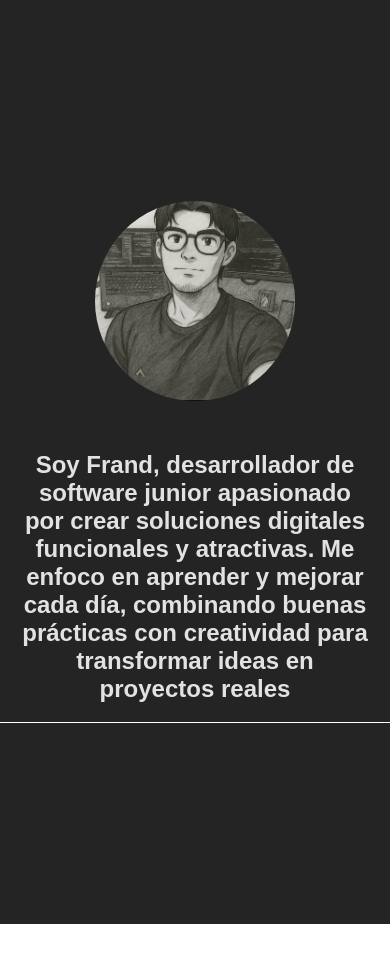
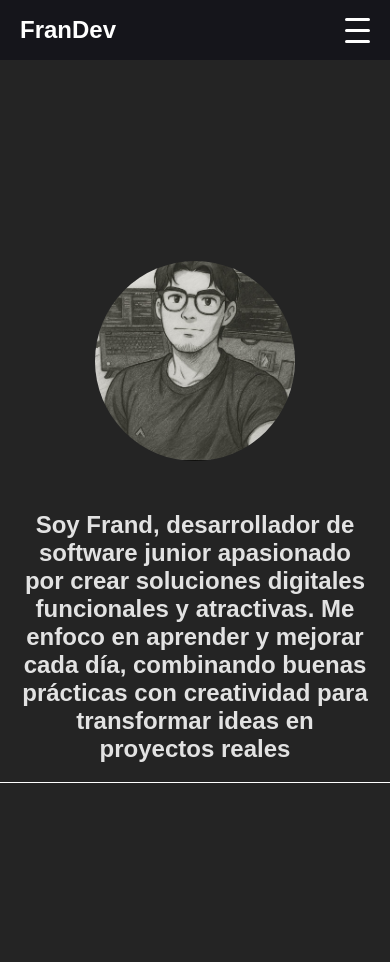
Before and after one commit to frand-lebaza/portfolio, a React (Vite) app: page / in a window 390 px wide. Shown: the top 962 px of the page. Before the commit the page ends 924 px from the top, so only its background shows below. Built offline with nearby package versions, Linux system fonts and the light colour scheme.

Commit message:
navbar responsive

```diff
--- a/src/App.jsx
+++ b/src/App.jsx
@@ -14,7 +14,7 @@ function App() {
     <>
     <GlobalStyle/>
       <BrowserRouter>
-        {/* <NavBar /> */}
+        <NavBar />
         <AppRoutes />
       </BrowserRouter>
     </>
--- a/src/components/NavBar.jsx
+++ b/src/components/NavBar.jsx
@@ -1,9 +1,98 @@
+import styled from "styled-components";
+import { useState } from "react";
+
 function NavBar() {
+    const [isOpen, setIsOpen] = useState(false);
+
     return (
-        <>
-        <h1>NAVBAR</h1>
-        </>
-     );
+        <Nav>
+            <Logo>FranDev</Logo>
+
+            <Hamburger onClick={() => setIsOpen(!isOpen)}>
+                <span />
+                <span />
+                <span />
+            </Hamburger>
+
+            <Menu open={isOpen}>
+                <MenuItem href="#">Inicio</MenuItem>
+                <MenuItem href="#">Tecnologías</MenuItem>
+                <MenuItem href="#">Portafolio</MenuItem>
+                <MenuItem href="#">Servicios </MenuItem>
+                <MenuItem href="#">Contacto</MenuItem>
+                <MenuItem href="#">Redes</MenuItem>
+            </Menu>
+        </Nav>
+    );
 }
 
 export default NavBar;
+
+// Contenedor principal
+const Nav = styled.nav`
+  height: 60px;
+  padding: 0 20px;
+  background: #15151bff;
+  color: #fff;
+  display: flex;
+  justify-content: space-between;
+  align-items: center;
+  position: relative;
+`;
+
+// Logo
+const Logo = styled.h1`
+  font-size: 1.5rem;
+  font-weight: bold;
+`;
+
+// Botón menú hamburguesa
+const Hamburger = styled.div`
+  display: none;
+  flex-direction: column;
+  cursor: pointer;
+
+  span {
+    height: 3px;
+    width: 25px;
+    background: white;
+    margin: 4px 0;
+    border-radius: 5px;
+    transition: 0.3s;
+  }
+
+  @media (max-width: 768px) {
+    display: flex;
+  }
+`;
+
+// Menú de navegación
+const Menu = styled.div`
+  display: flex;
+  gap: 20px;
+
+  @media (max-width: 768px) {
+    position: absolute;
+    top: 60px;
+    left: 0;
+    right: 0;
+    background: #33333aff;
+    flex-direction: column;
+    align-items: center;
+    max-height: ${({ open }) => (open ? "300px" : "0")};
+    overflow: hidden;
+    transition: max-height 0.3s ease-in-out;
+  }
+`;
+
+// Items del menú
+const MenuItem = styled.a`
+  text-decoration: none;
+  color: white;
+  font-size: 1rem;
+  padding-block: 5px;
+
+  &:hover {
+    color: #b785d4ff;
+  }
+`;
```
